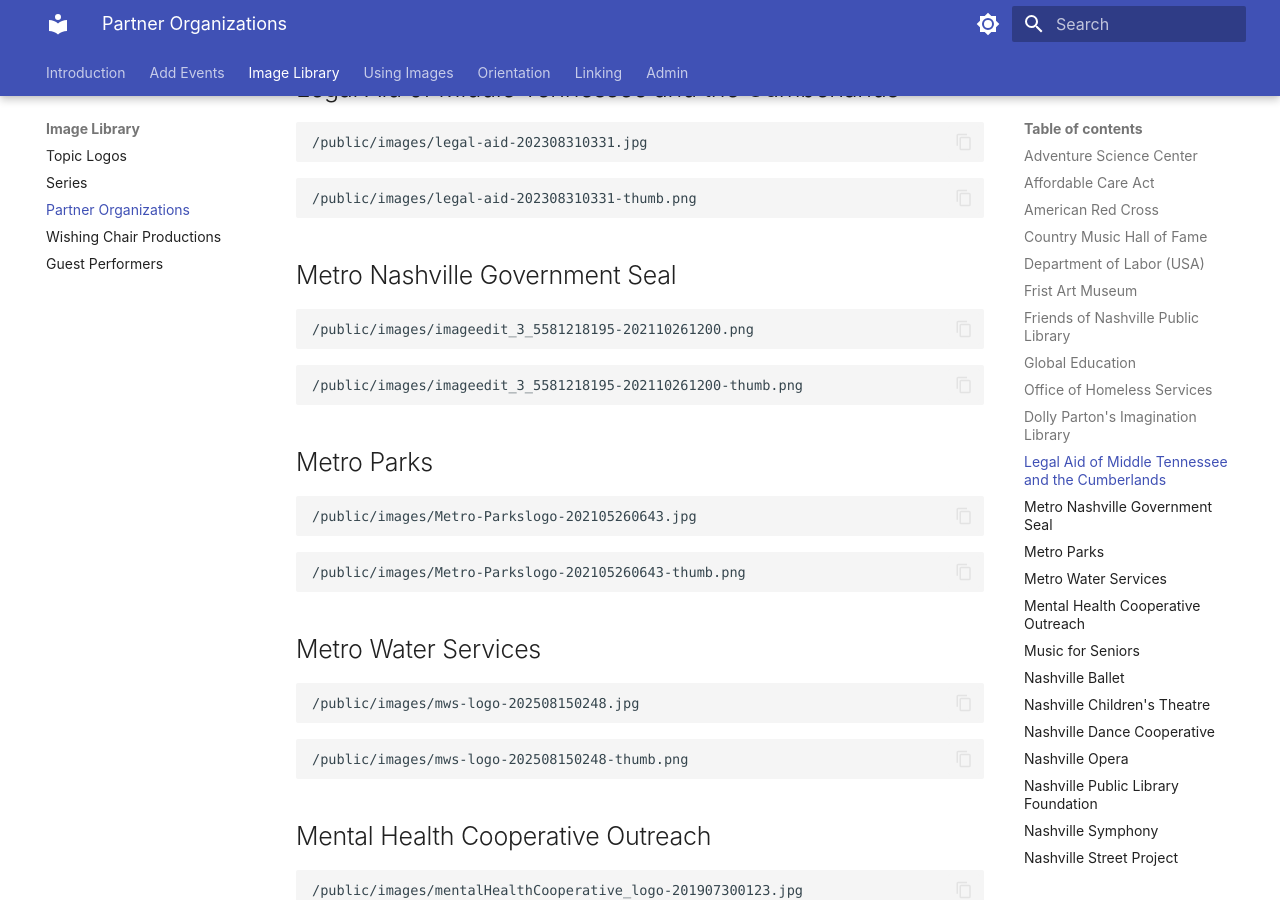
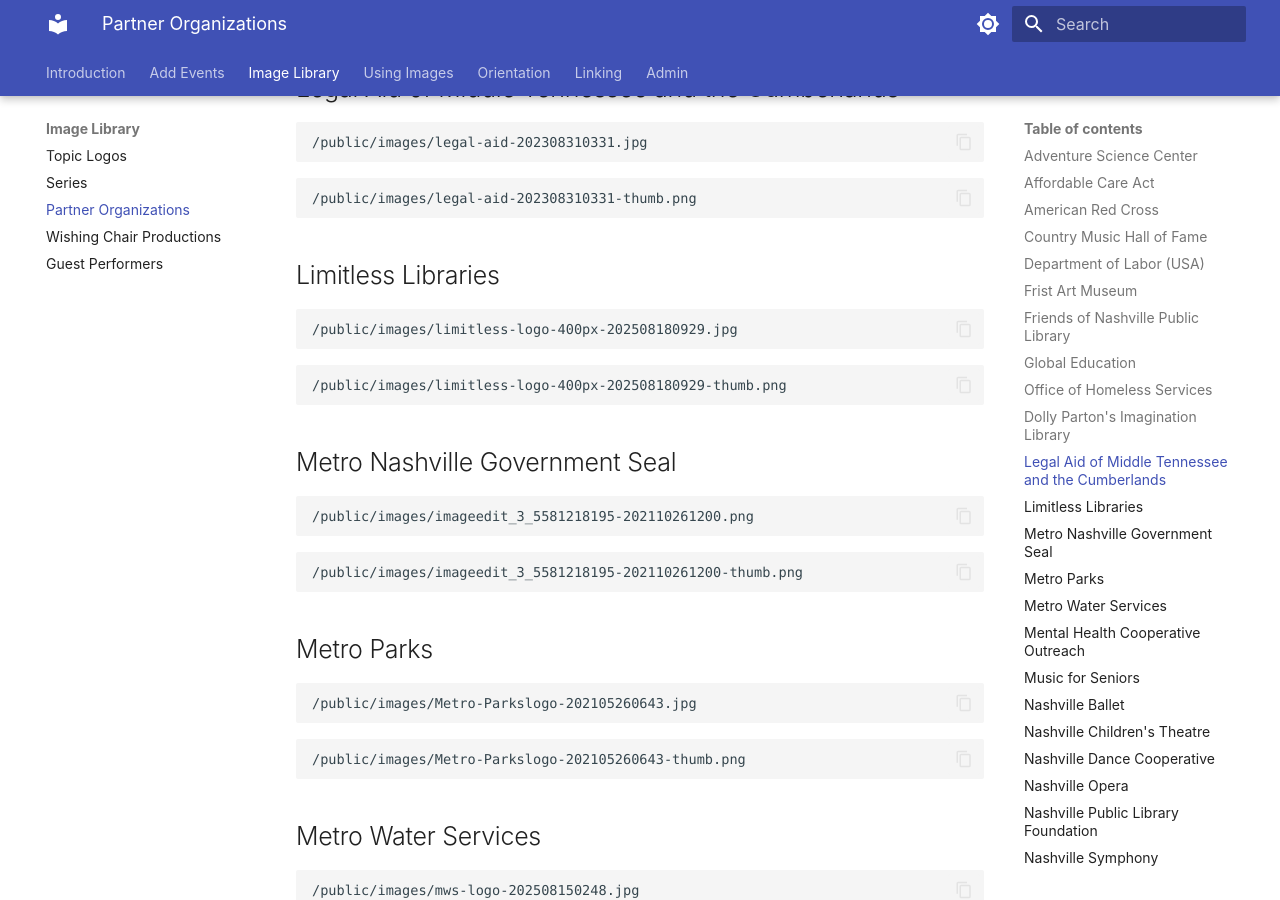
Before and after one commit to Nashville-Public-Library/bedework-docs, an MkDocs documentation site: the page built from docs/image-library/partner-organizations.md, in a window 1280 px wide and 900 px high, scrolled down 2068 px. Built offline with MkDocs 1.6.1 and Material for MkDocs 9.7.7, drawn with Linux system fonts in a browser that asks for light colours; some of the changed text lies outside the part shown.

Commit message:
add two logos

````diff
--- a/docs/image-library/partner-organizations.md
+++ b/docs/image-library/partner-organizations.md
@@ -77,11 +77,11 @@ title: Partner Organizations
 
 ## Global Education
 
-```
+```text
 /public/images/globaleducationlogo-201909300515.jpg
 ```
 
-```
+```text
 /public/images/globaleducationlogo-201909300515-thumb.png
 ```
 
@@ -113,6 +113,16 @@ title: Partner Organizations
 
 ```text
 /public/images/legal-aid-202308310331-thumb.png
+```
+
+## Limitless Libraries
+
+```text
+/public/images/limitless-logo-400px-202508180929.jpg
+```
+
+```text
+/public/images/limitless-logo-400px-202508180929-thumb.png
 ```
 
 ## Metro Nashville Government Seal
@@ -325,6 +335,16 @@ title: Partner Organizations
 /public/images/small-world-yoga-202503281103-thumb.png
 ```
 
+## Southern Word
+
+```text
+/public/images/Southern-Word-Logo-Sq-202508150517.jpg
+```
+
+```text
+/public/images/Southern-Word-Logo-Sq-202508150517-thumb.pn  g
+```
+
 ## Tennessee Language Center
 
 ```text
````
